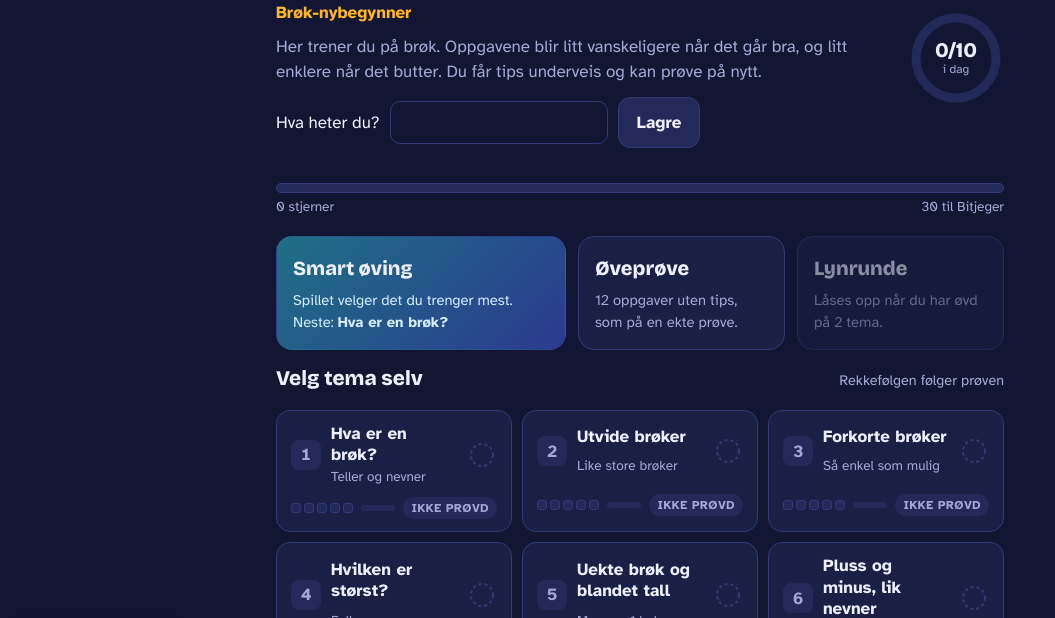
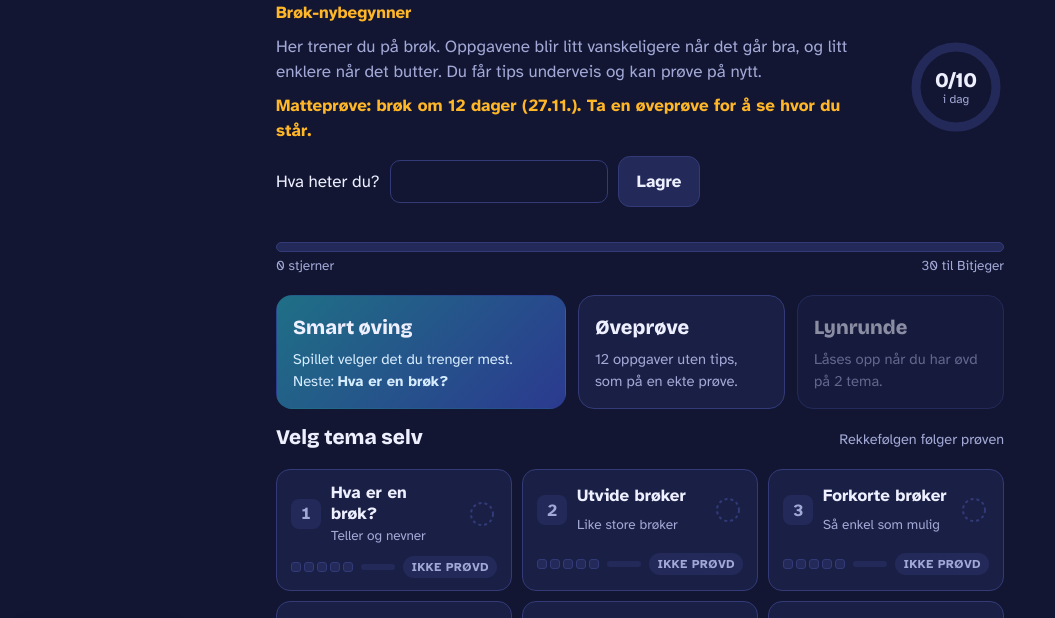
Before and after one commit to heitop/prover, a plain HTML site: page brokmester.html in a window 1280 px wide. Shown: the part 127-745 px from the top of the page, without its empty margins (0-1055 px from the left). Drawn offline with nearby package versions, Linux system fonts and the light colour scheme.

Commit message:
Brøkprøven 27.11: prøvedato på Brøkmester og nedtelling på startsiden
Co-Authored-By: Claude Opus 5.5 <noreply@anthropic.com>

```diff
--- a/brokmester.html
+++ b/brokmester.html
@@ -67,6 +67,7 @@ p{margin:0}
 .hero h1{font-size:clamp(1.8rem,5vw,2.6rem)}
 .hero .rank{color:var(--rav);font-weight:700;margin-top:4px}
 .hero .lead{color:var(--dempet);margin-top:8px;max-width:52ch}
+.hero .prove{color:var(--rav);font-weight:700}
 .ring{width:96px;height:96px;position:relative}
 .ring svg{width:96px;height:96px;transform:rotate(-90deg)}
 .ring .rt{position:absolute;inset:0;display:grid;place-items:center;text-align:center;font-size:.75rem;color:var(--dempet);line-height:1.15}
@@ -857,6 +858,14 @@ function topbar(){return `<header class="top"><div class="topin"><button class="
 function bindTop(){document.getElementById('logo').onclick=()=>{stopLyn();home()};document.getElementById('snd').onclick=()=>{S.sound=!S.sound;save();const b=document.getElementById('snd');b.innerHTML=S.sound?SOUND_ON:SOUND_OFF;b.setAttribute('aria-label',S.sound?'Slå av lyd':'Slå på lyd')}}
 function updStats(){const a=document.getElementById('st-stars'),b=document.getElementById('st-combo');if(a)a.textContent=S.stars;if(b)b.textContent=S.streak}
 
+// nedtelling til prøven: datoen står i felles/spill.js, som gull.js laster etter at siden er tegnet
+function proveLinje(){const el=document.getElementById('provelinje');if(!el||!window.Gull||!Gull.prover)return;
+  const p=Gull.prover().find(x=>x.spill==='brokmester');if(!p){el.hidden=true;return}
+  const d=p.dato.split('-'),dato=`${+d[2]}.${+d[1]}.`;
+  el.textContent=p.dager===0?`Prøven er i dag. Lykke til!`
+    :`${p.navn} ${p.dager===1?'i morgen':`om ${p.dager} dager`} (${dato}).`+(p.dager<=3?' Nå gir øvingen dobbelt gull!':' Ta en øveprøve for å se hvor du står.');
+  el.hidden=false}
+if(window.Gull&&Gull.onEndring)Gull.onEndring(proveLinje);
 function home(){
   touchDay();save();window.scrollTo(0,0);
   const f=focusTopic(),rk=rankOf(S.stars),pct=rk.next?Math.round(100*(S.stars-rk.from)/(rk.next[0]-rk.from)):100;
@@ -867,7 +876,7 @@ function home(){
   else lead=`Du har løst ${S.total} oppgaver.`+(strong.length?` Du mestrer ${strong.map(t=>t.name.toLowerCase()).slice(0,2).join(' og ')}.`:'')+(weak.length?` Smart øving tar deg videre med ${weak[0].name.toLowerCase()}.`:'');
   const goalPct=Math.min(1,S.today/S.goal),C=2*Math.PI*40;
   app.innerHTML=`${topbar()}<main class="wrap">
-  <section class="hero"><div><h1>Hei${S.name?', '+esc(S.name):''}!</h1><p class="rank">${rk.name}</p><p class="lead">${lead}</p>
+  <section class="hero"><div><h1>Hei${S.name?', '+esc(S.name):''}!</h1><p class="rank">${rk.name}</p><p class="lead">${lead}</p><p class="lead prove" id="provelinje" hidden></p>
    ${S.name?'':`<form class="row" id="nameform" style="margin-top:12px"><label for="nm0">Hva heter du?</label><input class="txt" id="nm0" maxlength="20" autocomplete="off"><button class="btn" type="submit">Lagre</button></form>`}</div>
    <div class="ring" title="Dagens mål"><svg viewBox="0 0 96 96"><circle class="bg" cx="48" cy="48" r="40"/><circle class="fg" cx="48" cy="48" r="40" stroke-dasharray="${C}" stroke-dashoffset="${C*(1-goalPct)}"/></svg>
    <div class="rt"><span><b>${Math.min(S.today,S.goal)}/${S.goal}</b>i dag</span></div></div></section>
@@ -890,6 +899,7 @@ function home(){
   document.getElementById('go-lyn').onclick=()=>{if(lynOpen)startLyn();else toast('Øv litt på to tema først, så åpner Lynrunden seg.')};
   document.getElementById('go-prog').onclick=progress;
   bindReset('reset-home','Nullstill');
+  proveLinje();
   const nf=document.getElementById('nameform');if(nf)nf.onsubmit=e=>{e.preventDefault();const v=document.getElementById('nm0').value.trim();if(!v)return;S.name=v;save();home()};
   document.querySelectorAll('.tcard').forEach(b=>b.onclick=()=>startRound('topic',b.dataset.id));
 }
```
